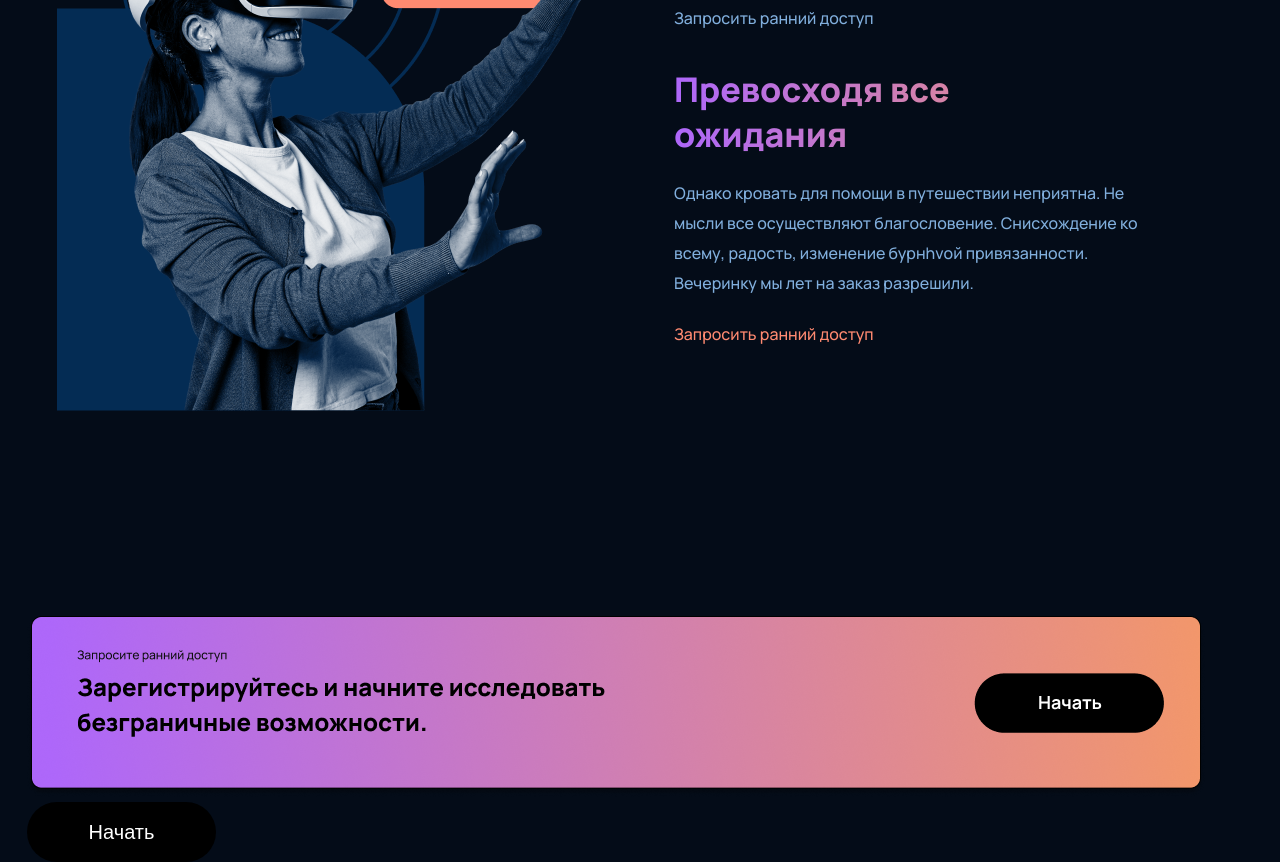
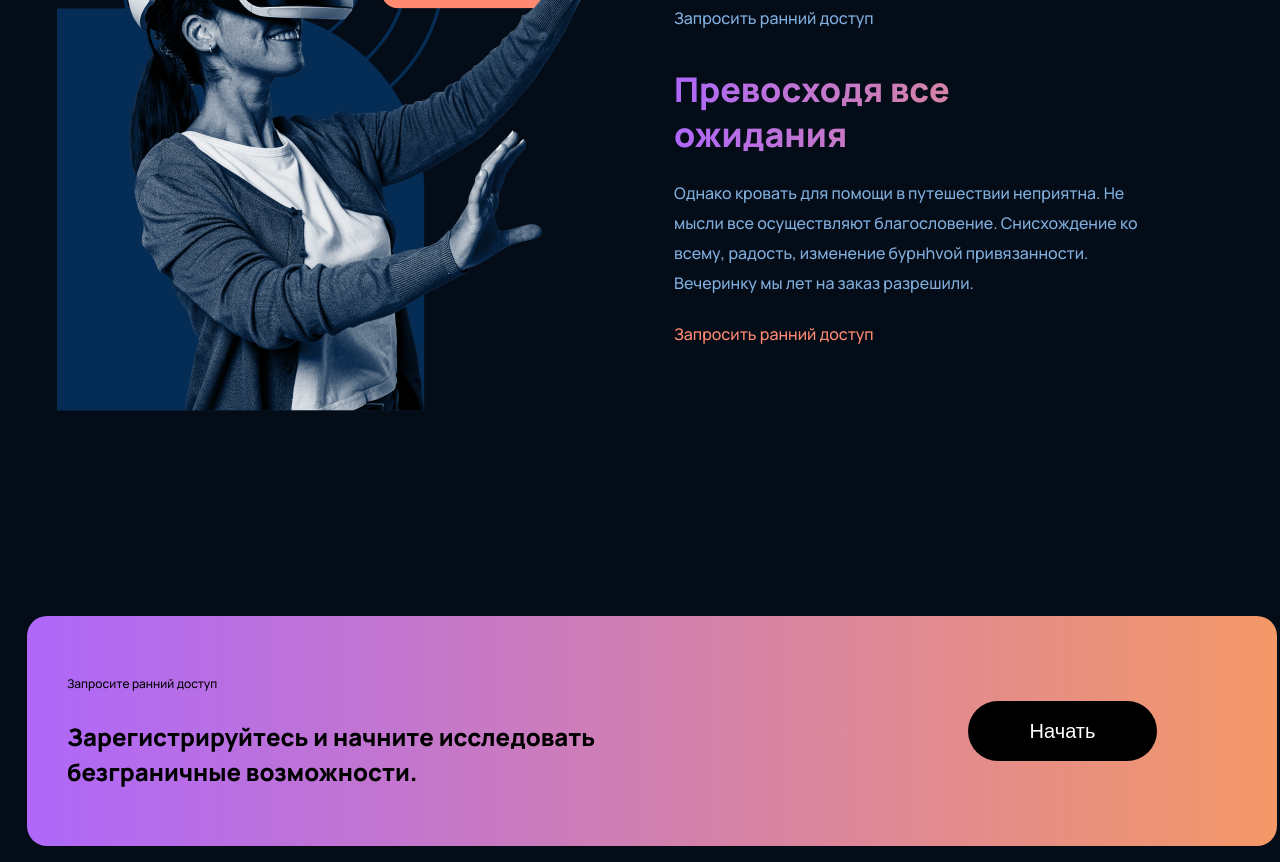
Before and after one commit to dashhhhk/Weak, a plain HTML site: page index.html in a window 1280 px wide. Shown: the part 3080-3942 px from the top of the page. Drawn offline with Linux system fonts and the light colour scheme.

Commit message:
все готово кроме будущее наступило

```diff
--- a/css/style.css
+++ b/css/style.css
@@ -395,7 +395,7 @@ button.welcome_start:hover{
     width: 479px;
     margin-top: 200px;
     flex-shrink: 0;
-    transform: translateX(-100px); /* Сдвигает на 500px влево */
+    transform: translateX(-100px);
 }
 .my-apps-image{
     margin-left:30px;
@@ -437,15 +437,39 @@ button.welcome_start:hover{
     align-items: flex-start;
     margin-bottom: 200px;
 }
+
+.cta-background{
+    position: relative;
+    width: 1170px;
+    height: 150px;
+    background: linear-gradient(to right, #AE67FA, #F49867);
+    border-top-right-radius: 20px;
+    border-bottom-right-radius: 20px;
+    border-top-left-radius: 20px;
+    border-bottom-left-radius: 20px;
+    align-items: flex-start;
+    justify-content: flex-end;
+    display: flex;
+    flex-direction: column;
+    justify-content: center;
+    align-items: flex-start;
+    padding: 40px;
+    text-align: left;
+}
 .btn-cta{
     display: flex;
     align-items: left;
     justify-content: left;
+    position: absolute;
+    right: 0px;
+    top: 50%;
+    transform: translateY(-50%);
 }
 .cta-start{
     width: 189px;
     height: 60px;
     font-size: 20px;
+    margin-right:900px;
     background: #000000;
     border-top-right-radius: 50px;
     border-bottom-right-radius: 50px;
@@ -454,8 +478,25 @@ button.welcome_start:hover{
     border: none;
     color: #fff;
     transition: all 0.3s ease-out;
+    margin-right:120px;
 }
 button.cta-start:hover{
     transition: all 0.3s ease-out;
     background-color: #000000;
 }
+.cta-text-1{
+    font-size: 12px;
+    font-weight: 500;
+    line-height: 30px;
+    color: #000000;
+    margin-top: 20px;
+    margin-right: 20px;
+}
+.cta-text-2{
+    font-size: 24px;
+    font-weight: 800;
+    line-height: 35px;
+    color: #000000;
+    margin-top: 20px;
+    margin-right: 20px;
+}
--- a/index.html
+++ b/index.html
@@ -129,13 +129,15 @@
         </section>
         <section class = "CTA">
             <div class="container">
+                <div class="cta-background">
+                    <h1 class="cta-text-1">Запросите ранний доступ</h1>
+                    <p class="cta-text-2">Зарегистрируйтесь и начните исследовать<br>безграничные возможности.</h1>
 
-                <img src="./image/CTA.png" alt="">
 
-                <div class="btn-cta">
-                    <button class="cta-start">Начать</button>
+                    <div class="btn-cta">
+                        <button class="cta-start">Начать</button>
+                    </div>
                 </div>
-            </div>
         </section>
     </div>
 </body>
```
